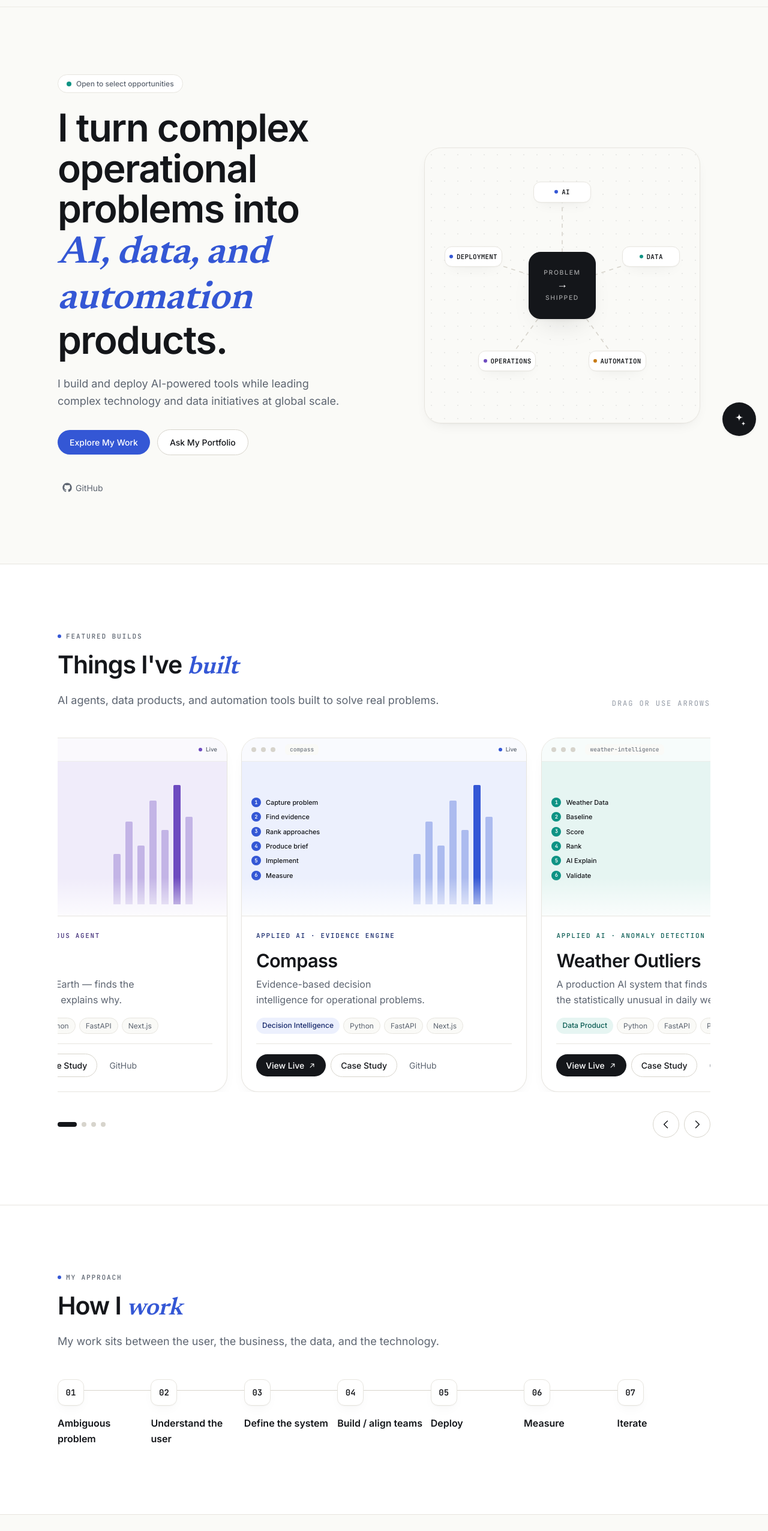
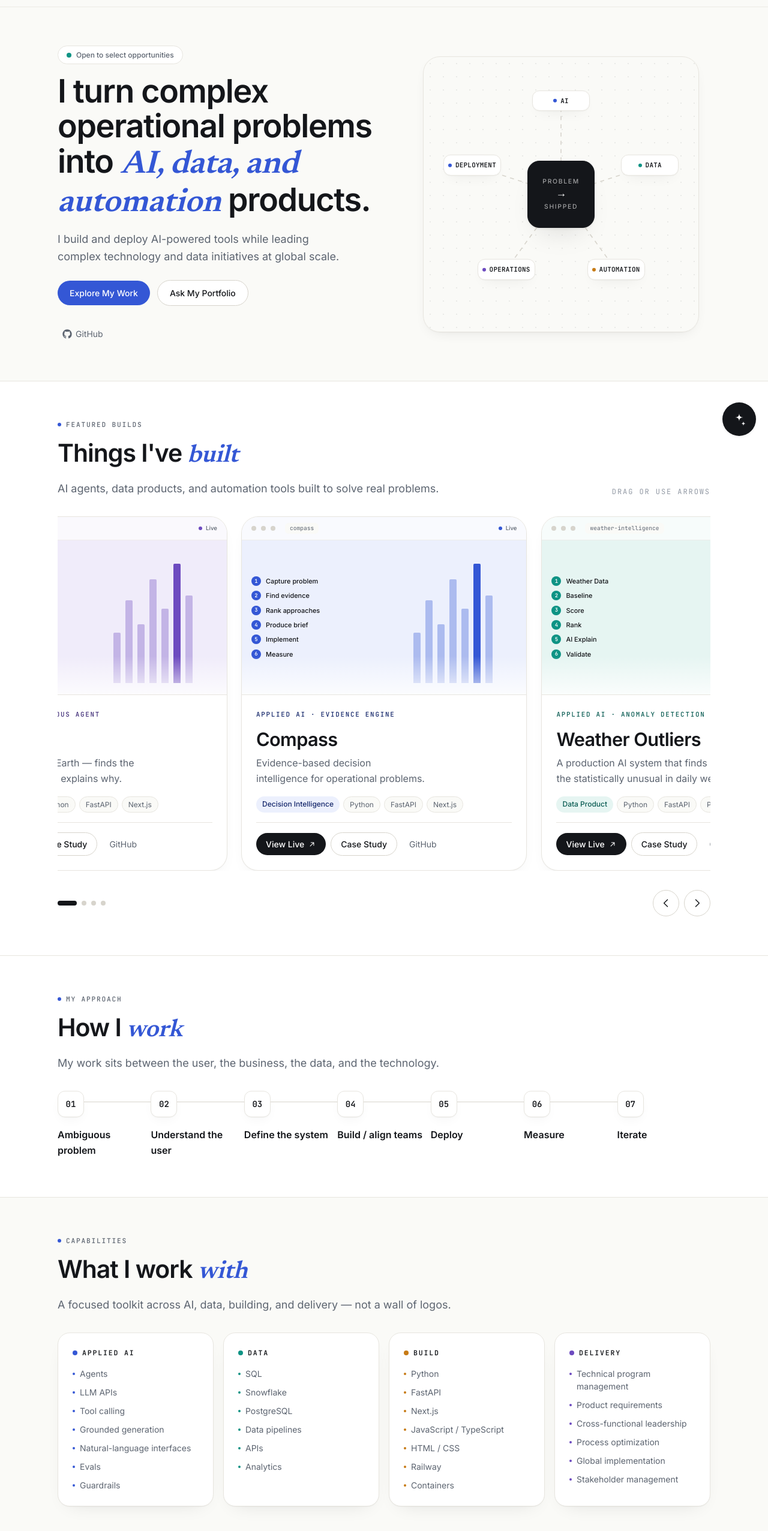
Before and after one commit to smithar106/Agentic-Portfolio, a Next.js app: page /#about in a window 1280 px wide. Before the commit this address led to /. Shown: the part 53-2606 px from the top of the page at 60% size. Built offline with nearby package versions, Linux system fonts and the light colour scheme.

Commit message:
style: tighten spacing and reduce hero headline; set site URL

```diff
--- a/src/app/projects/[slug]/page.tsx
+++ b/src/app/projects/[slug]/page.tsx
@@ -49,7 +49,7 @@ export default function ProjectPage({ params }: { params: { slug: string } }) {
     <div className="bg-paper">
       <header className={`relative overflow-hidden border-b border-line bg-gradient-to-br ${a.soft} to-surface`}>
         <div className="dot-grid pointer-events-none absolute inset-0 opacity-50" aria-hidden="true" />
-        <div className="container-px relative py-16 sm:py-20">
+        <div className="container-px relative py-12 sm:py-16">
           <Link
             href="/#projects"
             className="mb-8 inline-flex items-center gap-2 text-small text-muted transition-colors hover:text-ink"
@@ -90,7 +90,7 @@ export default function ProjectPage({ params }: { params: { slug: string } }) {
         </div>
       </header>
 
-      <div className="container-px flex flex-col gap-16 py-16 sm:py-20">
+      <div className="container-px flex flex-col gap-12 py-12 sm:py-16">
         <Reveal>
           <section className="grid gap-8 lg:grid-cols-[1fr_1.4fr]">
             <SectionTitle>Overview</SectionTitle>
--- a/src/components/About.tsx
+++ b/src/components/About.tsx
@@ -6,7 +6,7 @@ export function About() {
   const { about } = profile;
 
   return (
-    <section id="about" className="scroll-mt-20 border-t border-line bg-surface py-20 sm:py-28">
+    <section id="about" className="scroll-mt-20 border-t border-line bg-surface py-14 sm:py-16">
       <div className="container-px">
         <div className="grid gap-12 lg:grid-cols-[1fr_1fr]">
           <Reveal>
--- a/src/components/Approach.tsx
+++ b/src/components/Approach.tsx
@@ -6,7 +6,7 @@ export function Approach() {
   const steps = profile.approach.steps;
 
   return (
-    <section className="border-t border-line bg-surface py-20 sm:py-28">
+    <section className="border-t border-line bg-surface py-14 sm:py-16">
       <div className="container-px">
         <Reveal>
           <SectionHeading
@@ -22,7 +22,7 @@ export function Approach() {
         </Reveal>
 
         <Reveal delay={80}>
-          <ol className="mt-12 flex flex-col gap-0 lg:flex-row lg:items-stretch">
+          <ol className="mt-8 flex flex-col gap-0 lg:flex-row lg:items-stretch">
             {steps.map((step, i) => (
               <li key={step} className="group relative flex flex-1 flex-col">
                 <div className="flex items-center gap-4 lg:flex-col lg:items-start lg:gap-0">
--- a/src/components/Capabilities.tsx
+++ b/src/components/Capabilities.tsx
@@ -5,7 +5,7 @@ import { SectionHeading } from "./ui";
 
 export function Capabilities() {
   return (
-    <section className="border-t border-line bg-paper py-20 sm:py-28">
+    <section className="border-t border-line bg-paper py-14 sm:py-16">
       <div className="container-px">
         <Reveal>
           <SectionHeading
@@ -20,7 +20,7 @@ export function Capabilities() {
           />
         </Reveal>
 
-        <div className="mt-12 grid gap-4 sm:grid-cols-2 lg:grid-cols-4">
+        <div className="mt-8 grid gap-4 sm:grid-cols-2 lg:grid-cols-4">
           {capabilities.map((group, i) => {
             const a = accents[group.accent];
             return (
--- a/src/components/FeaturedBuilds.tsx
+++ b/src/components/FeaturedBuilds.tsx
@@ -5,10 +5,10 @@ import { Reveal } from "./Reveal";
 
 export function FeaturedBuilds() {
   return (
-    <section id="projects" className="scroll-mt-20 border-t border-line bg-surface py-20 sm:py-28">
+    <section id="projects" className="scroll-mt-20 border-t border-line bg-surface py-14 sm:py-16">
       <div className="container-px">
         <Reveal>
-          <div className="mb-12 flex flex-col gap-6 sm:flex-row sm:items-end sm:justify-between">
+          <div className="mb-8 flex flex-col gap-6 sm:flex-row sm:items-end sm:justify-between">
             <SectionHeading
               eyebrow="Featured Builds"
               title={
--- a/src/components/FinalCta.tsx
+++ b/src/components/FinalCta.tsx
@@ -5,7 +5,7 @@ import { ActionLink } from "./ui";
 
 export function FinalCta() {
   return (
-    <section id="contact" className="scroll-mt-20 border-t border-line bg-paper py-20 sm:py-28">
+    <section id="contact" className="scroll-mt-20 border-t border-line bg-paper py-14 sm:py-16">
       <div className="container-px">
         <Reveal>
           <div className="relative overflow-hidden rounded-3xl border border-line bg-surface px-6 py-16 text-center shadow-soft sm:px-16 sm:py-20">
--- a/src/components/Hero.tsx
+++ b/src/components/Hero.tsx
@@ -10,8 +10,8 @@ export function Hero() {
 
   return (
     <section className="relative overflow-hidden">
-      <div className="container-px grid items-center gap-12 py-16 sm:py-20 lg:grid-cols-[1.05fr_0.95fr] lg:py-28">
-        <div className="flex flex-col items-start gap-6">
+      <div className="container-px grid items-center gap-10 py-10 sm:py-12 lg:grid-cols-[1.05fr_0.95fr] lg:py-16">
+        <div className="flex flex-col items-start gap-4">
           <span className="inline-flex items-center gap-2 rounded-full border border-line bg-surface px-3.5 py-1.5 text-micro font-medium text-muted">
             <span className="relative flex h-2 w-2">
               <span className="absolute inline-flex h-full w-full animate-ping rounded-full bg-teal opacity-60" />
@@ -20,7 +20,7 @@ export function Hero() {
             {profile.availability}
           </span>
 
-          <h1 className="text-balance font-sans text-display font-semibold tracking-tight text-ink">
+          <h1 className="text-balance font-sans text-hero font-semibold tracking-tight text-ink">
             {profile.headline.split("AI, data, and automation")[0]}
             <span className="serif-accent text-accent">AI, data, and automation</span>
             {profile.headline.split("AI, data, and automation")[1]}
--- a/src/components/LimeSection.tsx
+++ b/src/components/LimeSection.tsx
@@ -52,7 +52,7 @@ function LimeCard({ project }: { project: LimeProject }) {
 
 export function LimeSection() {
   return (
-    <section id="lime" className="scroll-mt-20 border-t border-line bg-paper py-20 sm:py-28">
+    <section id="lime" className="scroll-mt-20 border-t border-line bg-paper py-14 sm:py-16">
       <div className="container-px">
         <Reveal>
           <div className="mb-6 flex items-center gap-2">
@@ -75,7 +75,7 @@ export function LimeSection() {
           />
         </Reveal>
 
-        <div className="mt-12 grid gap-4 sm:grid-cols-2 lg:grid-cols-3">
+        <div className="mt-8 grid gap-4 sm:grid-cols-2 lg:grid-cols-3">
           {limeProjects.map((p, i) => (
             <Reveal key={p.id} delay={i * 60}>
               <LimeCard project={p} />
--- a/src/data/config.ts
+++ b/src/data/config.ts
@@ -3,7 +3,7 @@
 
 export const TODO_LINKEDIN_URL = "TODO_LINKEDIN_URL";
 export const TODO_RESUME_URL = "TODO_RESUME_URL";
-export const SITE_URL = "TODO_SITE_URL";
+export const SITE_URL = "https://agentic-portfolio-production-9b32.up.railway.app";
 
 export function isTodo(value?: string): boolean {
   return Boolean(value && value.startsWith("TODO_"));
```
